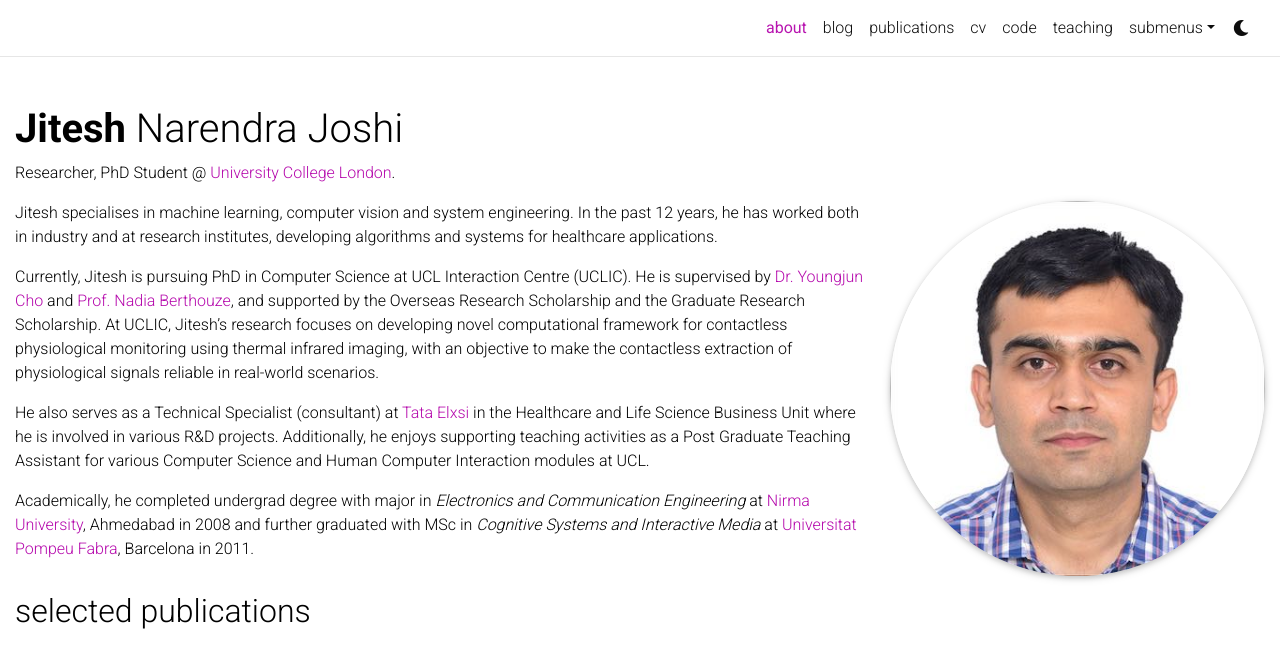
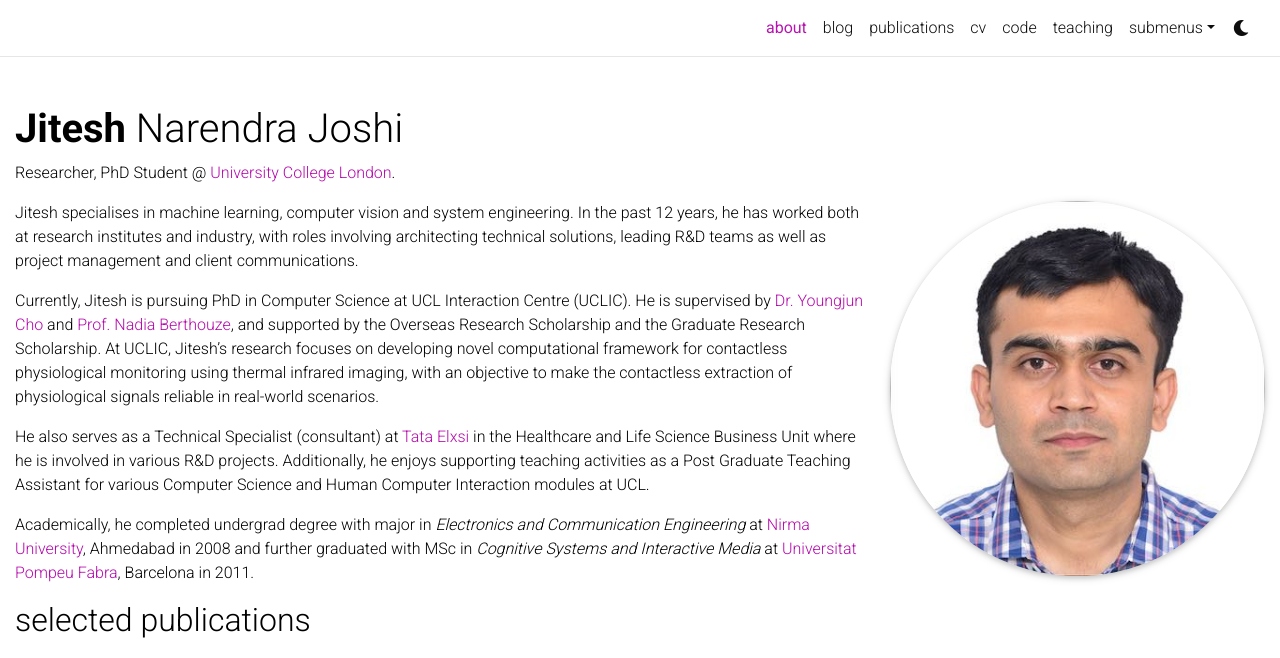
Before and after one commit to jnj256/jnj256.github.io, a Jekyll site: the page built from _pages/about.md, in a window 1280 px wide and 957 px high, cut to the strip 0-658 px from the top of the window. Built offline with Jekyll 4.4.1, drawn with Linux system fonts in a browser that asks for light colours; full-size pictures stand in for the smaller copies a plugin makes; comment, search, counter and statistics services are not loaded; a style sheet for code colours, icons or effects is not loaded.

Commit message:
updated about page and removed external blog sources

```diff
--- a/_config.yml
+++ b/_config.yml
@@ -147,9 +147,9 @@ disqus_shortname: al-folio # put your disqus shortname
 # External sources.
 # If you have blog posts published on medium.com or other exteranl sources,
 # you can display them in your blog by adding a link to the RSS feed.
-external_sources:
-  - name: medium.com
-    rss_url: https://medium.com/@al-folio/feed
+# external_sources:
+#   - name: medium.com
+#     rss_url: https://medium.com/@al-folio/feed
 
 # -----------------------------------------------------------------------------
 # Collections
--- a/_pages/about.md
+++ b/_pages/about.md
@@ -19,7 +19,7 @@ selected_papers: true # includes a list of papers marked as "selected={true}"
 social: true  # includes social icons at the bottom of the page
 ---
 
-Jitesh specialises in machine learning, computer vision and system engineering. In the past 12 years, he has worked both in industry and at research institutes, developing algorithms and systems for healthcare applications.
+Jitesh specialises in machine learning, computer vision and system engineering. In the past 12 years, he has worked both at research institutes and industry, with roles involving architecting technical solutions, leading R&D teams as well as project management and client communications.
 
 Currently, Jitesh is pursuing PhD in Computer Science at UCL Interaction Centre (UCLIC). He is supervised by [Dr. Youngjun Cho](https://youngjuncho.com/) and [Prof. Nadia Berthouze](https://uclic.ucl.ac.uk/people/nadia-berthouze), and supported by the Overseas Research Scholarship and the Graduate Research Scholarship. At UCLIC, Jitesh's research focuses on developing novel computational framework for contactless physiological monitoring using thermal infrared imaging, with an objective to make the contactless extraction of physiological signals reliable in real-world scenarios.
 
```
